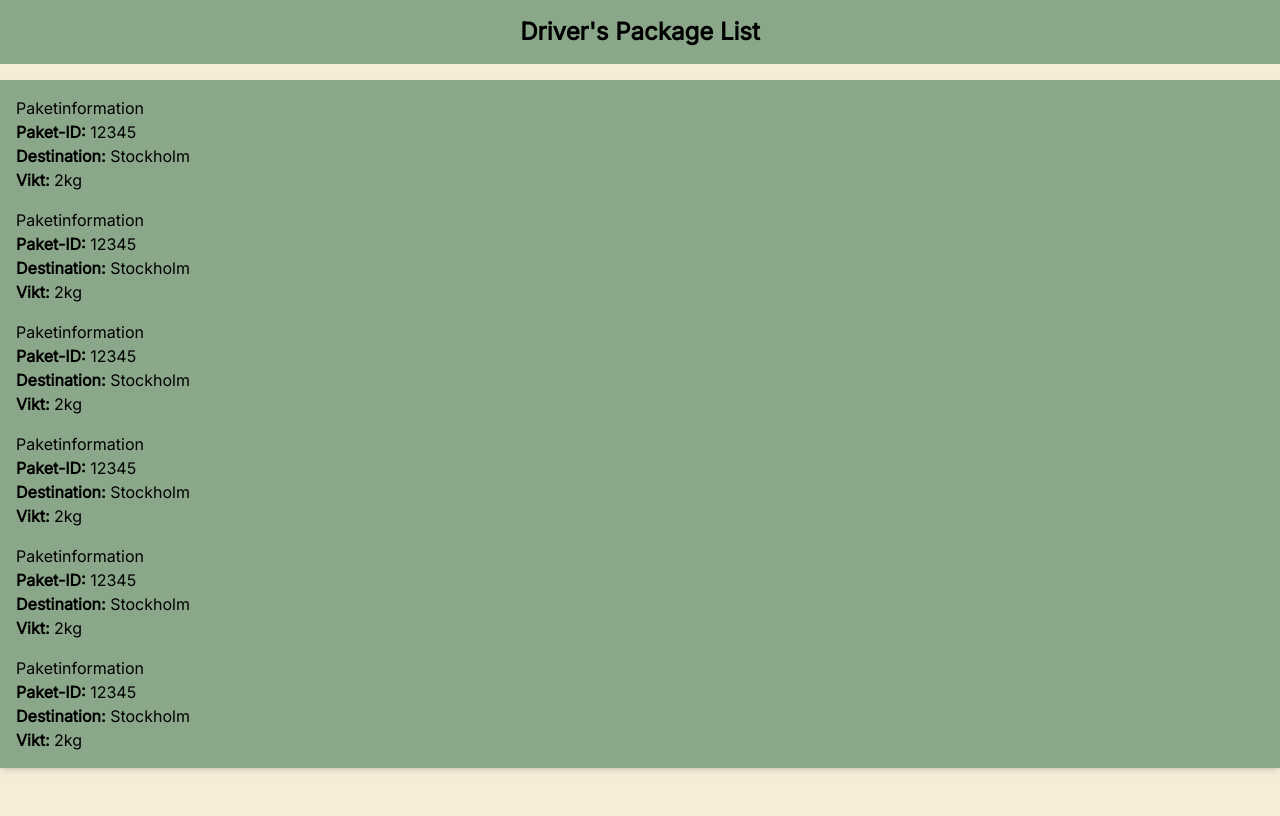
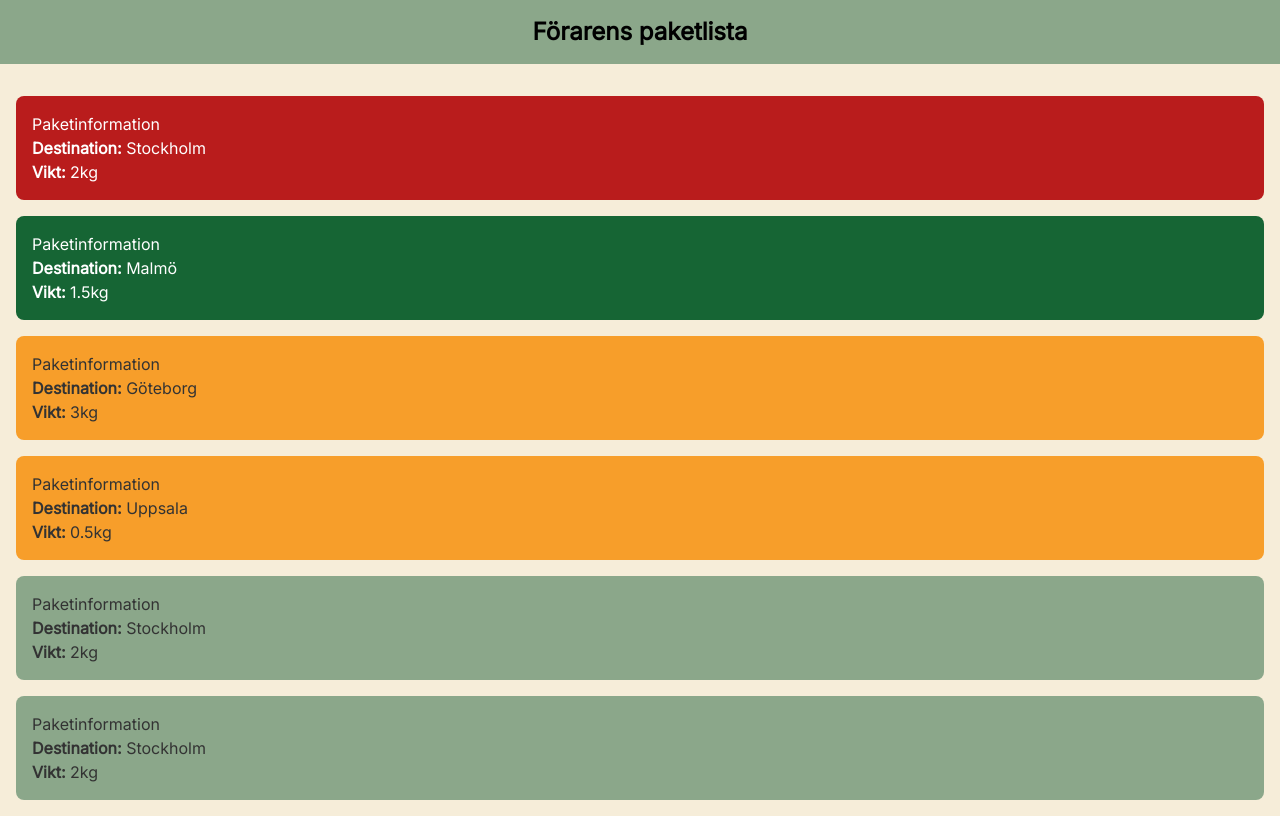
Before and after one commit to ChasAcademy-Team-9/frontend, a React (Vite) app: page /driverlist in a window 1280 px wide. Built offline with nearby package versions, Linux system fonts and the light colour scheme.

Commit message:
needed to add  a function to be able to change colors to Card component; styling and update DriverList with varied package statuses -- it is just mock-data to see how it works

```diff
--- a/src/components/Card.tsx
+++ b/src/components/Card.tsx
@@ -19,6 +19,27 @@ type CardProps = {
   onClick?: () => void;
 };
 
+const getCardClasses = (status?: string) => {
+  const baseClasses = "p-4 rounded-lg cursor-pointer transition-all duration-300";
+
+  if (!status) return `${baseClasses} text-text-dark`;
+
+  switch (status.toLowerCase()) {
+    case 'kritisk':
+      return `${baseClasses} bg-error text-text-light`;
+    case 'rapportera':
+      return `${baseClasses} bg-warning text-text-dark`;
+    case 'varning':
+      return `${baseClasses} bg-warning text-text-dark`;
+    case 'ok':
+      return `${baseClasses} bg-success text-text-light`;
+    case 'kärnd':
+      return `${baseClasses} bg-success text-text-light`;
+    default:
+      return `${baseClasses} bg-secondary/80 text-text-dark`;
+  }
+};
+
 // Vår Card-komponent
 const Card: React.FC<CardProps> = ({
   variant,
@@ -32,16 +53,15 @@ const Card: React.FC<CardProps> = ({
 }) => {
 
 
-// Beroende på variant, så ska det rendera olika innehåll.
-// I detta fall paket, transport, bekräftelse eller status...
-// Dessa är alltså våra huvudbehållare för kort informationen.
+  // Beroende på variant, så ska det rendera olika innehåll.
+  // I detta fall paket, transport, bekräftelse eller status...
+  // Dessa är alltså våra huvudbehållare för kort informationen.
   return (
-    <div className="card" onClick={onClick} role="button" tabIndex={0}>
+    <div className={getCardClasses(status)} onClick={onClick} role="button" tabIndex={0}>
 
       {variant === 'package' && (
         <>
           <h3>Paketinformation</h3>
-          <p><strong>Paket-ID:</strong> {paketId}</p>
           <p><strong>Destination:</strong> {destination}</p>
           <p><strong>Vikt:</strong> {vikt}</p>
         </>
--- a/src/components/DriverList.tsx
+++ b/src/components/DriverList.tsx
@@ -3,46 +3,46 @@ import Card from './Card'
 const DriverList = () => {
   return (
     <div>
-    <h1 className="text-2xl font-bold mb-4 text-center bg-secondary/80 p-4">Driver's Package List</h1>
-    <div className="bg-secondary/80 shadow-md p-4 space-y-4">
+      <h1 className="text-2xl font-bold mb-4 text-center bg-secondary/80 p-4">Förarens paketlista</h1>
+      <div className="bg-background p-4 space-y-4">
         <Card
           variant="package"
           paketId="12345"
           destination="Stockholm"
           vikt="2kg"
           fordonId="AB123CD"
-        status="In Transit"
+          status="kritisk"
           info={{ stad: "Göteborg", tid: "12:00", adress: "Storgatan 1" }}
           onClick={() => alert('Card clicked!')}
         />
         <Card
           variant="package"
-        paketId="12345"
-        destination="Stockholm"
-        vikt="2kg"
+          paketId="12346"
+          destination="Malmö"
+          vikt="1.5kg"
           fordonId="AB123CD"
-        status="In Transit"
-        info={{ stad: "Göteborg", tid: "12:00", adress: "Storgatan 1" }}
+          status="ok"
+          info={{ stad: "Göteborg", tid: "13:00", adress: "Storgatan 2" }}
           onClick={() => alert('Card clicked!')}
         />
         <Card
           variant="package"
-        paketId="12345"
-        destination="Stockholm"
-        vikt="2kg"
+          paketId="12347"
+          destination="Göteborg"
+          vikt="3kg"
           fordonId="AB123CD"
-        status="In Transit"
-        info={{ stad: "Göteborg", tid: "12:00", adress: "Storgatan 1" }}
+          status="varning"
+          info={{ stad: "Göteborg", tid: "14:00", adress: "Storgatan 3" }}
           onClick={() => alert('Card clicked!')}
         />
         <Card
           variant="package"
-        paketId="12345"
-        destination="Stockholm"
-        vikt="2kg"
+          paketId="12348"
+          destination="Uppsala"
+          vikt="0.5kg"
           fordonId="AB123CD"
-        status="In Transit"
-        info={{ stad: "Göteborg", tid: "12:00", adress: "Storgatan 1" }}
+          status="rapportera"
+          info={{ stad: "Göteborg", tid: "15:00", adress: "Storgatan 4" }}
           onClick={() => alert('Card clicked!')}
         />
         <Card
```
Lines whose indentation alone changed are shown as unchanged.
